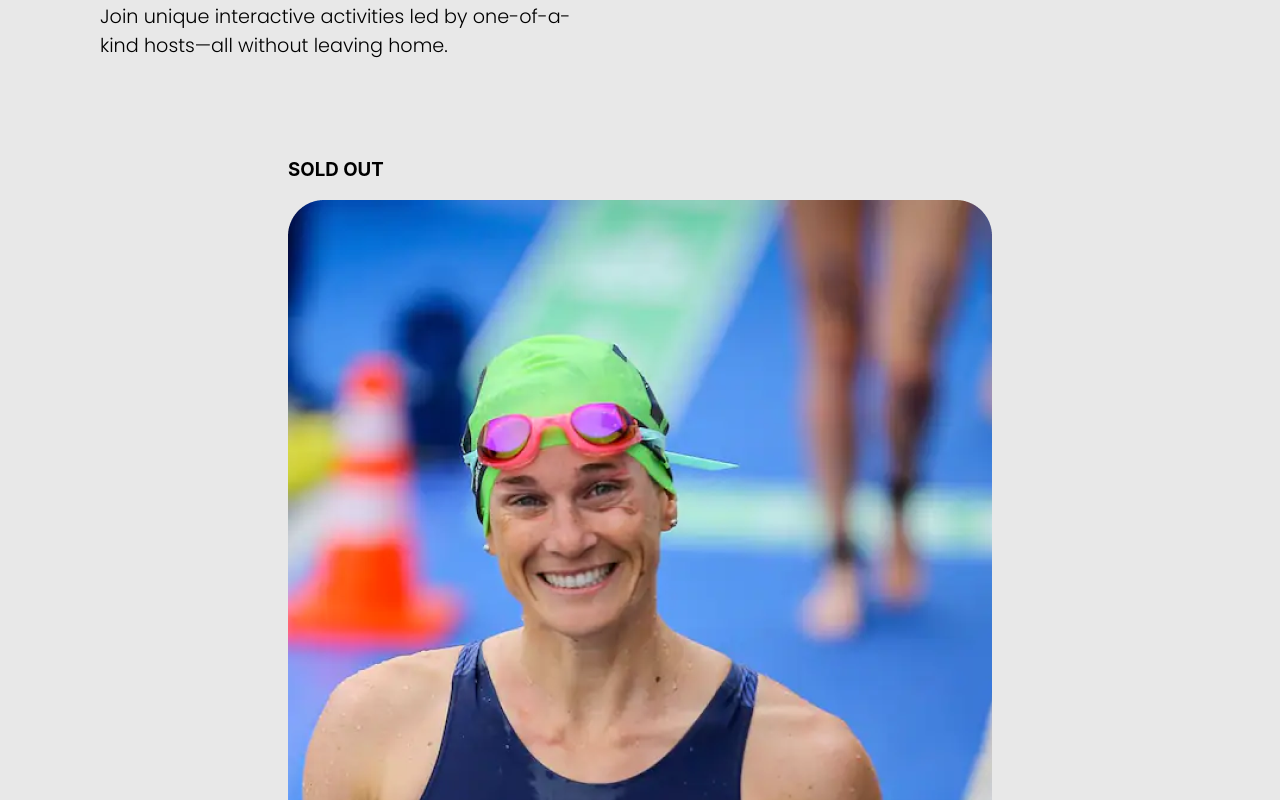
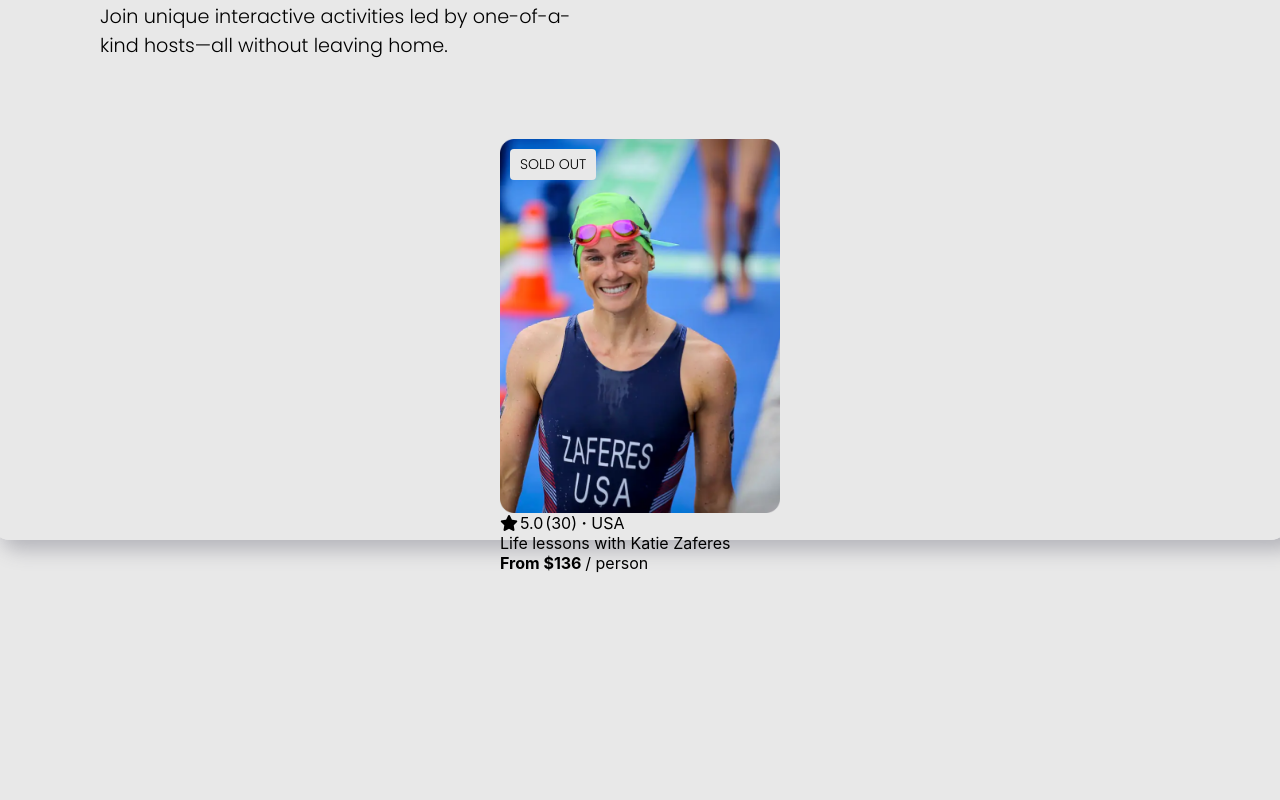
Before and after one commit to yentlc/airbnb-clone, a React (Create React App) app: page / in a window 1280 px wide. Shown: the part 1000-1800 px from the top of the page. After the commit the page ends 1573 px from the top, so only its background shows below. Built offline with nearby package versions, Linux system fonts and the light colour scheme.

Commit message:
basic card

```diff
--- a/src/App.css
+++ b/src/App.css
@@ -52,13 +52,42 @@ body {
 }
 .heropage .Titles h1{
   font-family: 'Poppins';
-font-weight: 600;
-font-size: 3.5rem;
+  font-weight: 600;
+  font-size: 3.5rem;
 }
 .heropage .Titles p{
   font-family: 'Poppins';
-font-weight: 300;
-font-size: 1.2rem;
-width: 500px;
+  font-weight: 300;
+  font-size: 1.2rem;
+  width: 500px;
+}
 
+.card{
+  width: 280px;
+  height: 400px;
+  display: flex;
+  flex-direction: column;
+  position: relative;
 }
+.status{
+  background: #e8e8e8;
+  border-radius: 4px;
+  position: absolute;
+  top: 0;
+  left: 0;
+   margin: 10px;
+   padding: 5px 10px;
+   font-family: 'Poppins';
+font-weight: 400;
+font-size: 14px;
+}
+.card .rating{
+  display: flex;
+  justify-content: flex-start;
+  align-items: center;
+  column-gap: 2px;
+  margin: 0;
+}
+.card p{
+  margin: 0px;
+}
--- a/src/components/Card.js
+++ b/src/components/Card.js
@@ -1,8 +1,8 @@
 export default function Card() {
   return (
     <section className='card'>
-      <h3>SOLD OUT</h3>
-      <img src='/images/katie-zaferes.png' />
+      <img src='/images/katie-zaferes.png' alt='katie zaferes' />
+      <h3 className='status'>SOLD OUT</h3>
       <div className='rating'>
         <i class='fa-solid fa-star'></i>
         <p className='rating'>5.0</p>
```
